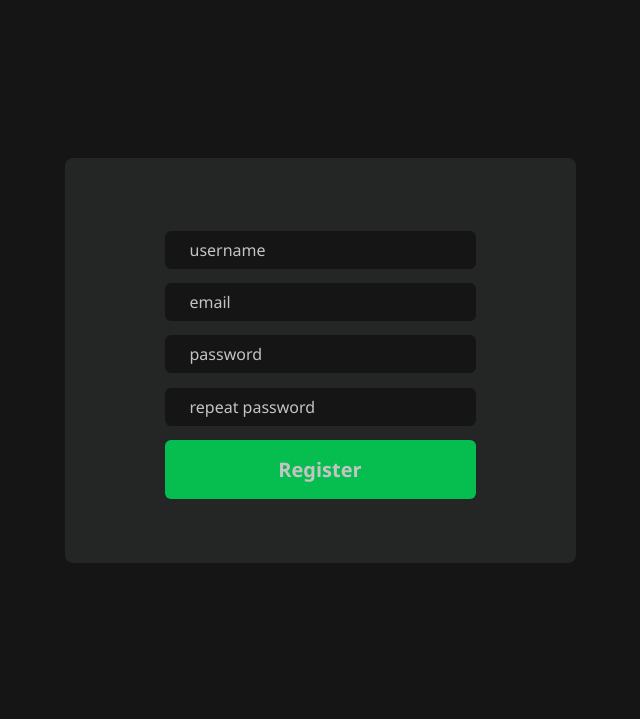
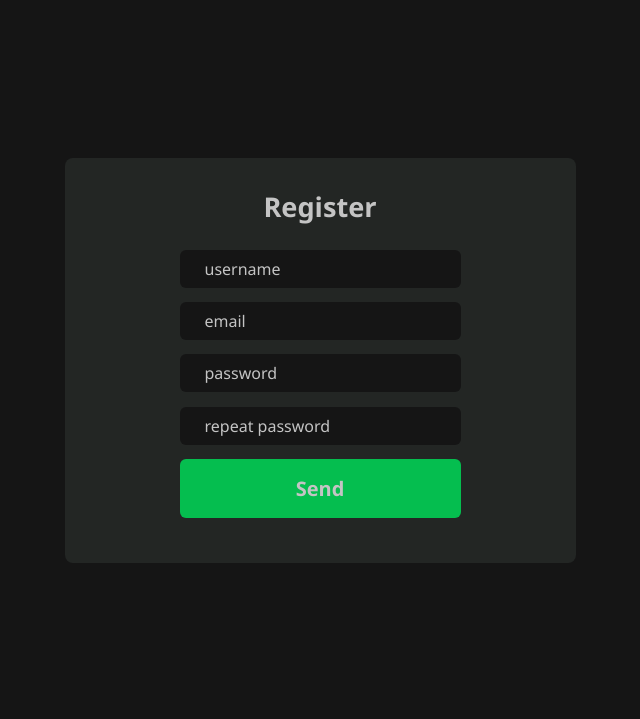
Before and after one commit to aleanse/social-network-with-django, a Django app: page / in a window 1280 px wide. Shown: the part 43-762 px from the top of the page, without its empty margins (320-960 px from the left). Run offline with Django 5.2, Linux system fonts and the light colour scheme.

Commit message:
adksdask

```diff
--- a/user/static/styles.css
+++ b/user/static/styles.css
@@ -42,6 +42,7 @@ a {
     height: 90vh;
     display: flex;
     justify-content: center;
+    flex-direction: column;
     align-items: center;
 
 }
@@ -50,8 +51,16 @@ a {
     width: 31.9375rem;
     height: 25.3125rem;
     background-color:#232624;
-    padding: 73px 100px;
+    padding: 30px 100px;
     border-radius: 8px;
+    display: flex;
+    align-items: center;
+    flex-direction: column;
+    gap: 25px;
+}
+
+.container__login h1{
+    font-size: 1.7rem;
 }
 
 .form__register{
@@ -59,6 +68,8 @@ a {
     flex-direction: column;
     gap: 0.9rem;
 }
+
+
 .form__register input{
     font-size: 1rem;
     padding: 8px 25px;
@@ -80,7 +91,6 @@ button{
     border-radius: 6px;
     font-weight: bold;
     font-size: 1.25rem;
-    cursor: pointer;
     transition: box-shadow 0.3s;
 }
 button:hover {
--- a/user/templates/register.html
+++ b/user/templates/register.html
@@ -20,14 +20,14 @@
     </header>
     <main class="container__main">
         <section class="container__login">
+            <h1>Register</h1>
             <form class="form__register" action="">
-                <input type="text" placeholder="username">
-                <input type="text" name="" id="" placeholder="email">
-                <input type="password" placeholder="password">
+                <input type="text" placeholder="username" name="username">
+                <input type="text" name="" id="" placeholder="email" name="email">
+                <input type="password" placeholder="password" name="email">
                 <input type="password" placeholder="repeat password">
-                <button  type="submit">Register</button>
+                <button  type="submit">Send</button>
             </form>
-
         </section>
     </main>
 </body>
--- a/user/urls.py
+++ b/user/urls.py
@@ -1,7 +1,7 @@
 from django.urls import path, include
 from user import views
 
-app_name = 'user'
+
 
 urlpatterns = [
     path('',views.register, name="register")
--- a/user/views.py
+++ b/user/views.py
@@ -5,4 +5,6 @@ from django.shortcuts import render
 
 def register(request):
 
-    return render(request,'register.html')
+    exemplo = 'TEXTO'
+
+    return render(request,'register.html',context={'exemplo':exemplo})
```
